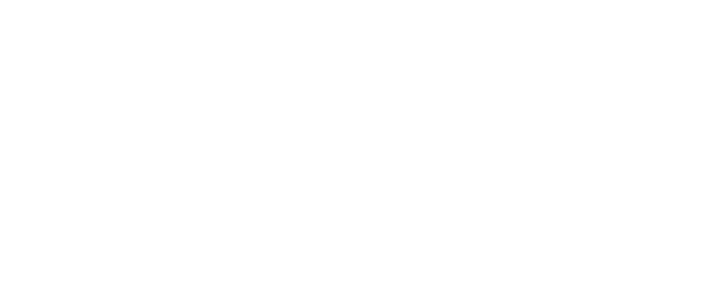
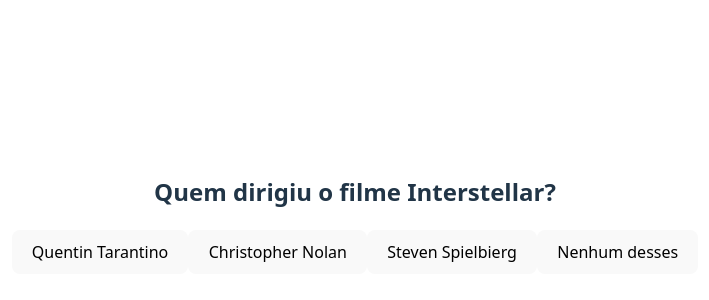
Before and after one commit to jeancarloslima/mini-quiz-filmes, a React (Vite) app: page / in a window 1280 px wide. Shown: the part 186-486 px from the top of the page, without its empty margins (285-994 px from the left). Built offline with nearby package versions, Linux system fonts and the light colour scheme.

Commit message:
Criando versão inicial do jogo

```diff
--- a/src/App.jsx
+++ b/src/App.jsx
@@ -1,11 +1,48 @@
+import { useState } from 'react'
 import './App.css'
+import CardPergunta from './components/CardPergunta';
+import TelaResultado from './components/TelaResultado';
+
+const perguntas = [
+  {
+    texto: 'Quem dirigiu o filme Interstellar?',
+    opcoes: ['Quentin Tarantino', 'Christopher Nolan', 'Steven Spielbierg', 'Nenhum desses'],
+    respostaCorreta: 'Christopher Nolan'
+  },
+  {
+    texto: 'Qual o filme com mais indicações ao Oscar?',
+    opcoes: ['Pecadores', 'La La Land', 'Oppenheimer', 'Nenhum desses'],
+    respostaCorreta: 'Pecadores'
+  }
+]
 
 function App() {
+  const [perguntaAtual, setPerguntaAtual] = useState(0);
+  const [pontuacao, setPontuacao] = useState(0);
+  const [mostrarResultado, setMostrarResultado] = useState(false);
+
+  const lidarComResposta = (opcaoEscolhida) => {
+    if (opcaoEscolhida === perguntas[perguntaAtual].respostaCorreta) {
+      setPontuacao(pontuacao + 1);
+    }
+
+    const proximaPergunta = perguntaAtual + 1;
+
+    if (proximaPergunta < perguntas.length) {
+      setPerguntaAtual(proximaPergunta);
+    } else {
+      setMostrarResultado(true);
+    }
+  }
 
   return (
-    <>
-
-    </>
+    <div className="app-container">
+      {!mostrarResultado ? (
+        <CardPergunta pergunta={perguntas[perguntaAtual]} onResponder={lidarComResposta} />
+      ) : (
+        <TelaResultado pontuacao={pontuacao} total={perguntas.length} />
+      )}
+    </div>
   )
 }
 
--- /dev/null
+++ b/src/components/CardPergunta/index.jsx
@@ -0,0 +1,15 @@
+export default function CardPergunta({ pergunta, onResponder }) {
+    return (
+        <div className="cartao-pergunta">
+            <h2>{pergunta.texto}</h2>
+
+            <div className="opcoes">
+                {pergunta.opcoes.map((opcao, index) => (
+                    <button key={index} onClick={() => onResponder(opcao)}>
+                        {opcao}
+                    </button>
+                ))}
+            </div>
+        </div>
+    )
+}
--- /dev/null
+++ b/src/components/TelaResultado/index.jsx
@@ -0,0 +1,8 @@
+export default function TelaResultado({ pontuacao, total }) {
+    return (
+        <div className="tela-resultado">
+            <h2>Fim de Jogo!</h2>
+            <p>Você acertou {pontuacao} de {total} perguntas.</p>
+        </div>
+    )
+}
```
